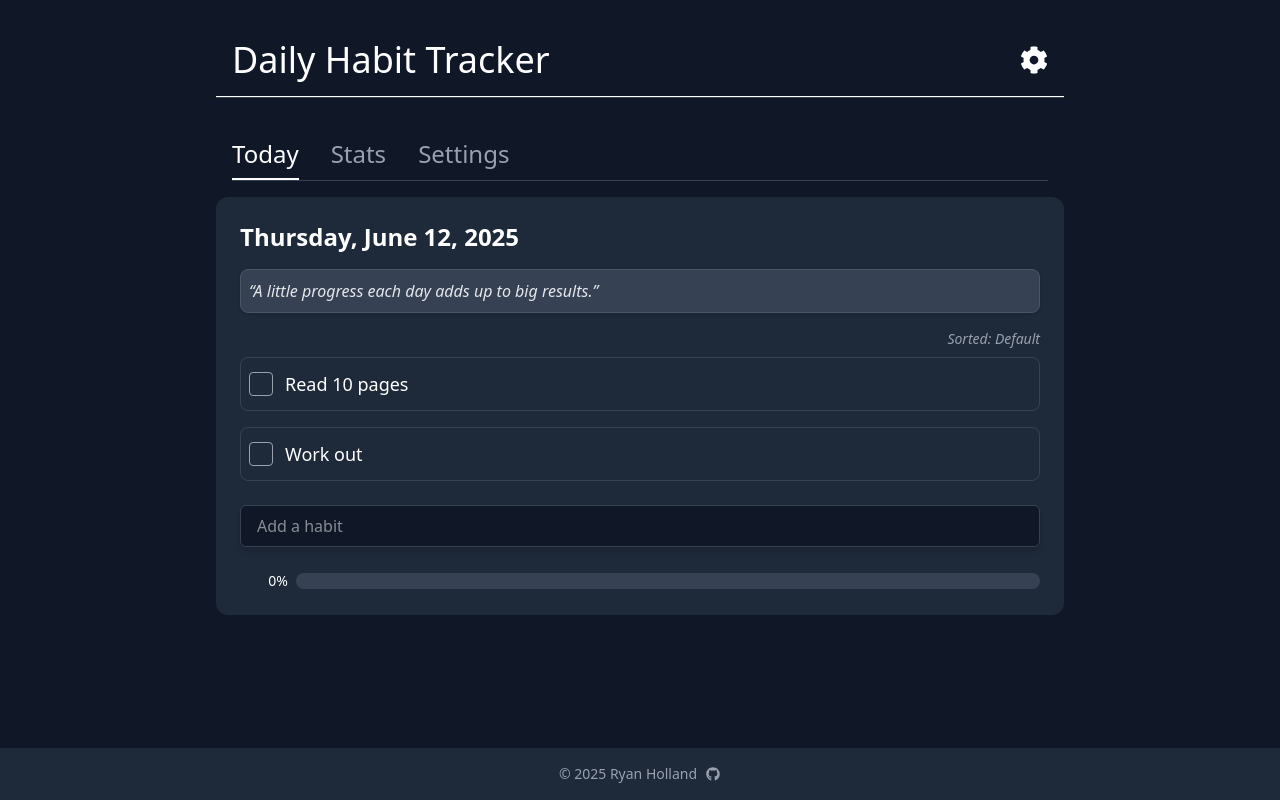
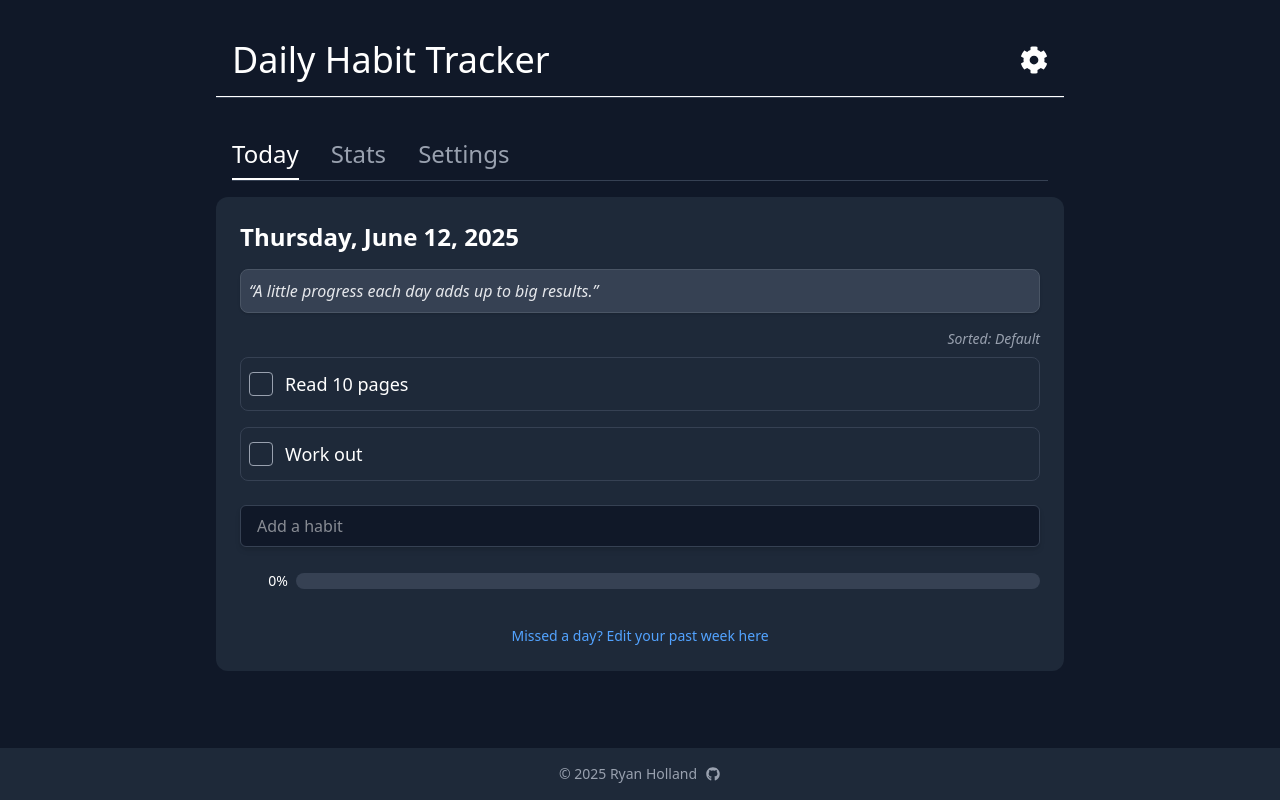
Before and after one commit to ryangholland/habit-tracker, a React (Vite) app: page / in a window 1280 px wide. Built offline with nearby package versions, Linux system fonts and the light colour scheme.

Commit message:
feat: add trigger text and placeholder dialog for editing past days

```diff
--- a/src/pages/Today.jsx
+++ b/src/pages/Today.jsx
@@ -1,7 +1,7 @@
 import { useHabits } from "../hooks/useHabits";
 import { useToday } from "../hooks/useToday";
 import { useProgress } from "../hooks/useProgress";
-import { useContext } from "react";
+import { useContext, useState } from "react";
 import { SettingsContext } from "../context/SettingsContext";
 import { toggleHabit } from "../utils/habitUtils";
 import { getQuoteOfTheDay } from "../utils/quotes";
@@ -15,6 +15,7 @@ function Today() {
   const { progress } = useProgress(habits);
   const { sortOrder } = useContext(SettingsContext);
   const { showQuote } = useContext(SettingsContext);
+  const [showEditDialog, setShowEditDialog] = useState(false);
 
   const visibleHabits = habits.filter((habit) =>
     habit.activeDays?.includes(weekday)
@@ -65,6 +66,34 @@ function Today() {
       )}
       <AddHabitForm />
       {visibleHabits.length > 0 && <ProgressBar progress={progress} />}
+      {visibleHabits.length > 0 && (
+        <div className="mt-6 text-center">
+          <button
+            onClick={() => setShowEditDialog(true)}
+            className="text-sm text-blue-600 dark:text-blue-400 hover:text-blue-700 dark:hover:text-blue-300 hover:underline transition-colors cursor-pointer"
+          >
+            Missed a day?{" "}
+            <span className="font-medium">Edit your past week here</span>
+          </button>
+        </div>
+      )}
+
+      {showEditDialog && (
+        <div className="fixed inset-0 bg-black/50 backdrop-blur-sm flex items-center justify-center z-50">
+          <div className="bg-white dark:bg-gray-800 p-6 rounded-lg shadow-xl max-w-lg w-full text-black dark:text-white">
+            <h2 className="text-lg font-semibold mb-4">Edit Past Days</h2>
+            <p>
+              This is a placeholder for the upcoming editable weekly dialog.
+            </p>
+            <button
+              onClick={() => setShowEditDialog(false)}
+              className="mt-4 px-4 py-2 bg-gray-600 hover:bg-gray-500 text-white rounded-md"
+            >
+              Close
+            </button>
+          </div>
+        </div>
+      )}
     </>
   );
 }
```
